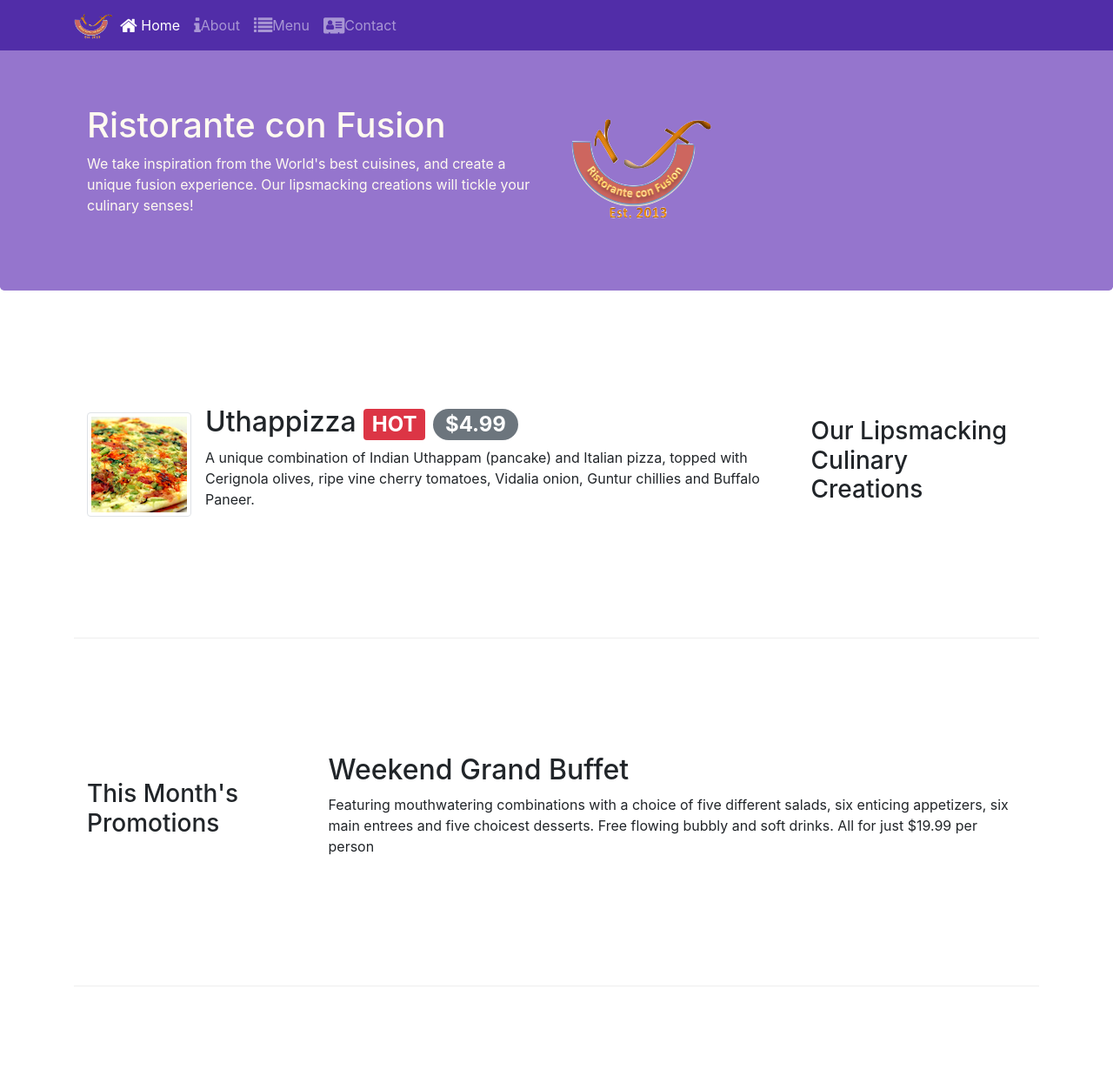
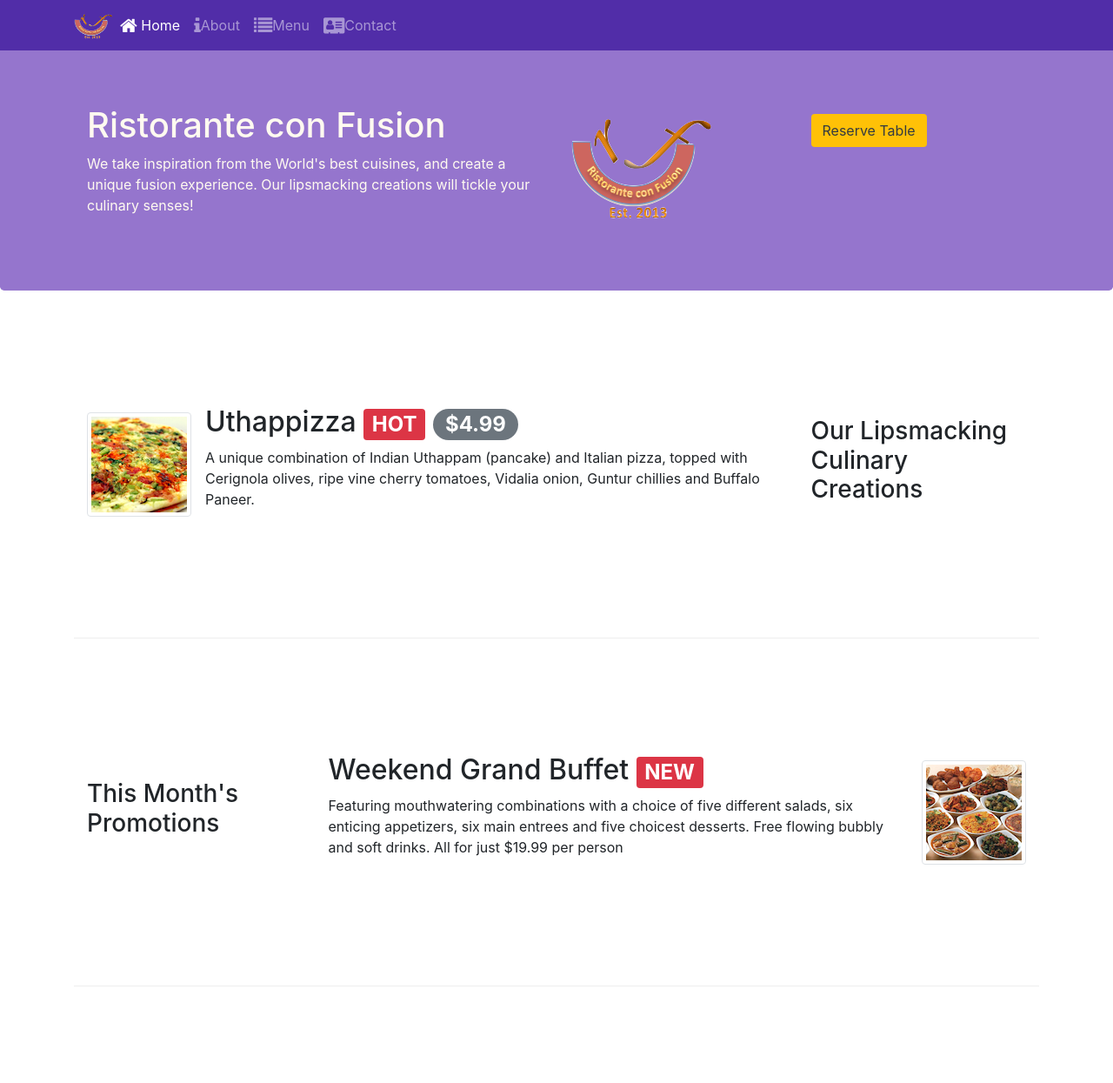
Before and after one commit to jakazzy/practice-example, a website: page index.html in a window 1280 px wide. Shown: the top 1245 px of the page at 87% size. Drawn offline with nearby package versions, Linux system fonts and the light colour scheme.

Commit message:
complete project

```diff
--- a/index.html
+++ b/index.html
@@ -77,7 +77,21 @@
             </p>
           </div>
           <div class="col-12 col-sm align-self-center">
-            <img src="img/logo.png" class="img-fluid" />
+            <div class="row">
+              <div class="col-6">
+                <img src="img/logo.png" class="img-fluid" />
+              </div>
+              <div class="col-6">
+                <button type="button" class="btn btn-link bg-warning">
+                  <a
+                    href="#reserve-table"
+                    class="text-dark text-decoration-none"
+                  >
+                    Reserve Table</a
+                  >
+                </button>
+              </div>
+            </div>
           </div>
         </div>
       </div>
@@ -116,13 +130,24 @@
           <h3>This Month's Promotions</h3>
         </div>
         <div class="col col-sm col-md">
-          <h2>Weekend Grand Buffet</h2>
-          <p class="d-none d-sm-block">
-            Featuring mouthwatering combinations with a choice of five different
-            salads, six enticing appetizers, six main entrees and five choicest
-            desserts. Free flowing bubbly and soft drinks. All for just $19.99
-            per person
-          </p>
+          <div class="media">
+            <div class="media-body">
+              <h2>
+                Weekend Grand Buffet <span class="badge badge-danger">NEW</span>
+              </h2>
+              <p class="d-none d-sm-block">
+                Featuring mouthwatering combinations with a choice of five
+                different salads, six enticing appetizers, six main entrees and
+                five choicest desserts. Free flowing bubbly and soft drinks. All
+                for just $19.99 per person
+              </p>
+            </div>
+            <img
+              src="img/buffet.png"
+              class="d-flex ml-3 img-thumbnail align-self-center"
+              alt="Buffet"
+            />
+          </div>
         </div>
       </div>
 
@@ -160,7 +185,7 @@
             </h3>
             <div class="card-body">
               <!-- <div class="row"></div> -->
-              <form>
+              <form id="reserve-table">
                 <div class="form-group row">
                   <label class="col-md-3 col-form-label">
                     Number of Guests</label
```
